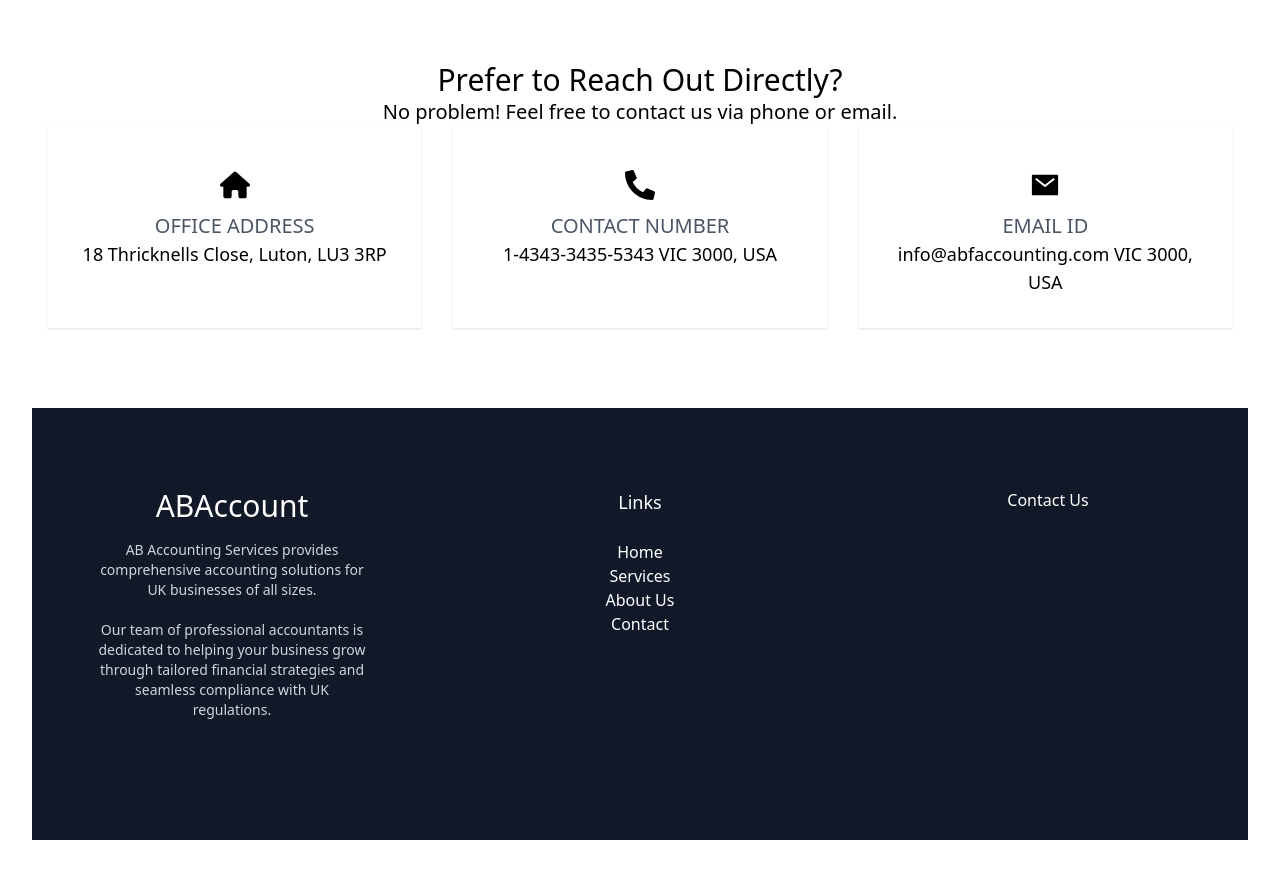
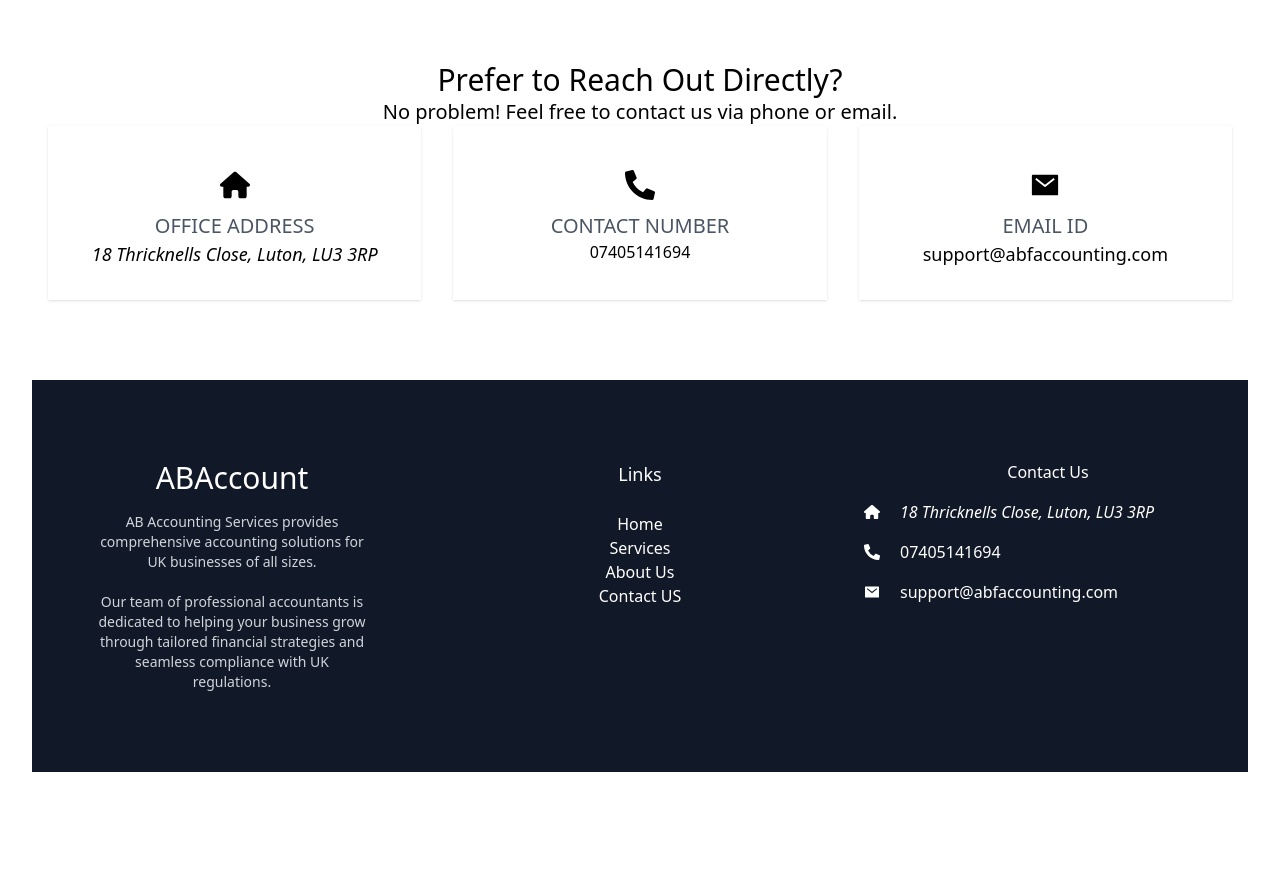
Before and after one commit to Emmykage/diasporal-commission, a React (Vite) app: page /book-appointment in a window 1280 px wide. Shown: the part 1400-2272 px from the top of the page. After the commit the page ends 2204 px from the top, so only its background shows below. Built offline with nearby package versions, Linux system fonts and the light colour scheme.

Commit message:
add footer

```diff
--- a/src/components/contact-details/ContactDetails.jsx
+++ b/src/components/contact-details/ContactDetails.jsx
@@ -5,26 +5,29 @@ import { IoMailSharp } from 'react-icons/io5'
 
 const ContactDetails = () => {
   return (
+
+
+<div>
  <div className='grid md:grid-cols-3 max-w-7xl m-auto gap-8'>
     <div className='text-center shadow p-8'>
       <span className='block m-auto text-center w-max my-3'><FaHouse className='text-3xl' /></span>
       <h4 className='text-xl font-medium text-gray-600 uppercase'>office address</h4>
-              <p className='text-lg'>18 Thricknells Close, Luton, LU3 3RP</p>
+      <p className='text-lg'><address>18 Thricknells Close, Luton, LU3 3RP</address>
+      </p>
     </div>
     <div className='text-center shadow md:p-8'>
       <span className='block m-auto text-center w-max my-3'><FaPhoneAlt className='text-3xl' /></span>
       <h4 className='text-xl font-medium text-gray-600 uppercase'>contact number</h4>
-              <p className='text-lg'>1-4343-3435-5343
-              VIC 3000, USA</p>
+      <a href="tel:+07405141694">07405141694</a>
     </div>
     <div className='text-center shadow p-8'>
       <span className='block m-auto text-center w-max my-3'><IoMailSharp className='text-3xl'/></span>
       <h4 className='text-xl font-medium text-gray-600 uppercase'>
       email id</h4>
-              <p className='text-lg'>info@abfaccounting.com
-              VIC 3000, USA</p>
+      <p className='text-lg'><a href="mailto:support@abfaccounting.com"> support@abfaccounting.com</a></p>
     </div>
 
+  </div>
 </div>
      )
 }
--- a/src/components/footer/Footer.jsx
+++ b/src/components/footer/Footer.jsx
@@ -1,4 +1,8 @@
 import React from 'react'
+import { FaPhoneAlt } from 'react-icons/fa'
+import { FaHouse } from 'react-icons/fa6'
+import { IoMailSharp } from 'react-icons/io5'
+import { NavLink } from 'react-router-dom'
 
 const Footer = () => {
   return (
@@ -12,24 +16,30 @@ const Footer = () => {
             <div className='text-white text- md:px-10'>
                 <h3 className='mb-6 text-lg'> Links</h3>
                 <ul>
-                <li className='hover:text-gray-400 cursor-pointer'>Home</li>
-                <li className='hover:text-gray-400 cursor-pointer'>Services</li>
-                <li className='hover:text-gray-400 cursor-pointer'>About Us</li>
-                <li className='hover:text-gray-400 cursor-pointer'>Contact</li>
+                <li className='hover:text-gray-400 cursor-pointer'><NavLink to={"/"}> Home</NavLink> </li>
+                <li className='hover:text-gray-400 cursor-pointer'><NavLink to="/services"> Services</NavLink></li>
+                <li className='hover:text-gray-400 cursor-pointer'> <NavLink to={"about-us"}> About Us</NavLink></li>
+                <li className='hover:text-gray-400 cursor-pointer'><NavLink to={"contact-us"}> Contact US</NavLink></li>
                 </ul>
 
             </div>
             <div className='text-white text-'>
                 <h3>Contact Us</h3>
                 <p></p>
+                <div className='flex gap-5 my-4 items-center'>
+                <FaHouse/> <address>18 Thricknells Close, Luton, LU3 3RP</address>
+
+                </div><div className='flex gap-5 my-4 items-center'>
+                <FaPhoneAlt/>       <a href="tel:+07405141694">07405141694</a>
+
+
+                </div><div className='flex gap-5 my-4 items-center'>
+                <IoMailSharp/> <a href="mailto:support@abfaccounting.com"> support@abfaccounting.com</a>
 
                 </div>
-                <div>
 
                 </div>
-                <div>
 
-                </div>
         </div>
 
 
```
Lines whose indentation alone changed are shown as unchanged.
